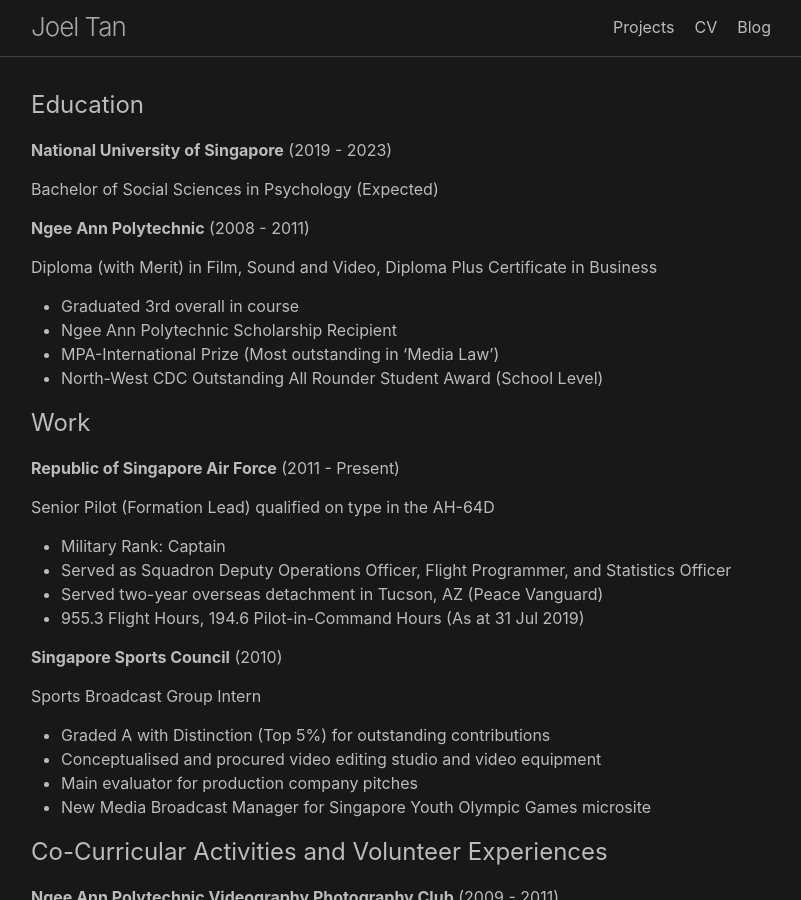
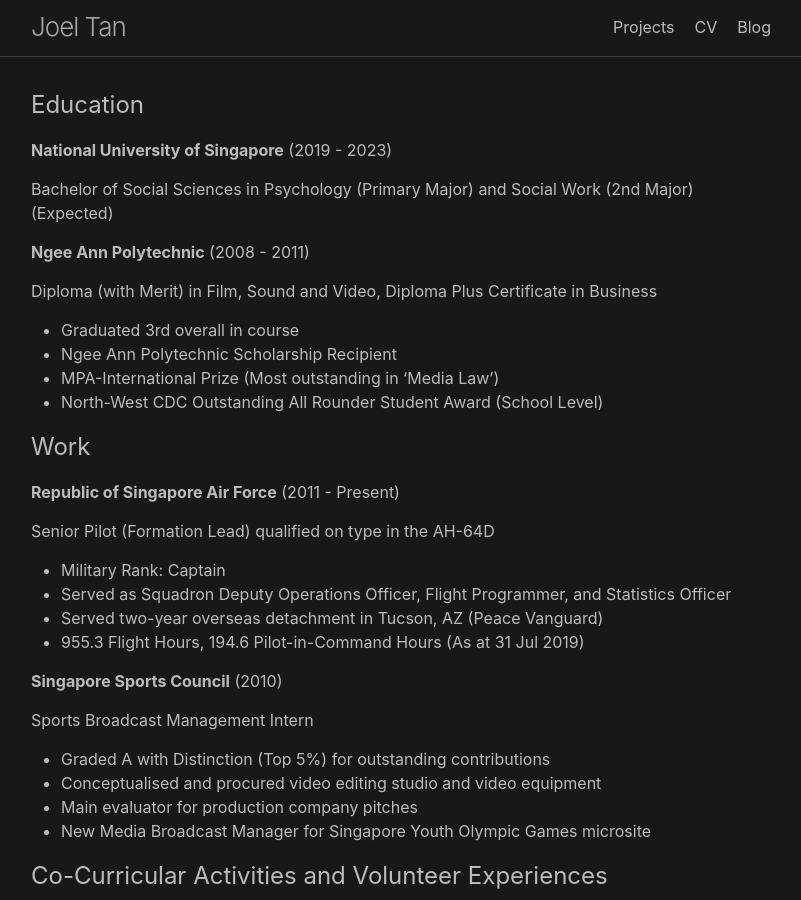
Before and after one commit to joeltanzu/joeltanzu.github.io, a Jekyll site: the page built from cv.md, in a window 1280 px wide and 900 px high. Shown: the whole window, without its empty margins (239-1040 px from the left). Built offline with Jekyll 4.4.1, drawn with Linux system fonts in a browser that asks for light colours.

Commit message:
Amended education status

```diff
--- a/cv.md
+++ b/cv.md
@@ -6,7 +6,7 @@
 ## Education
 **National University of Singapore** (2019 - 2023)
 
-Bachelor of Social Sciences in Psychology (Expected)
+Bachelor of Social Sciences in Psychology (Primary Major) and Social Work (2nd Major) (Expected)
 
 **Ngee Ann Polytechnic** (2008 - 2011)
 
@@ -27,7 +27,7 @@
 
 **Singapore Sports Council** (2010)
 
-Sports Broadcast Group Intern
+Sports Broadcast Management Intern
 * Graded A with Distinction (Top 5%) for outstanding contributions
 * Conceptualised and procured video editing studio and video equipment
 * Main evaluator for production company pitches
```
Also changed, not shown: index.md (+1 -1 lines).
